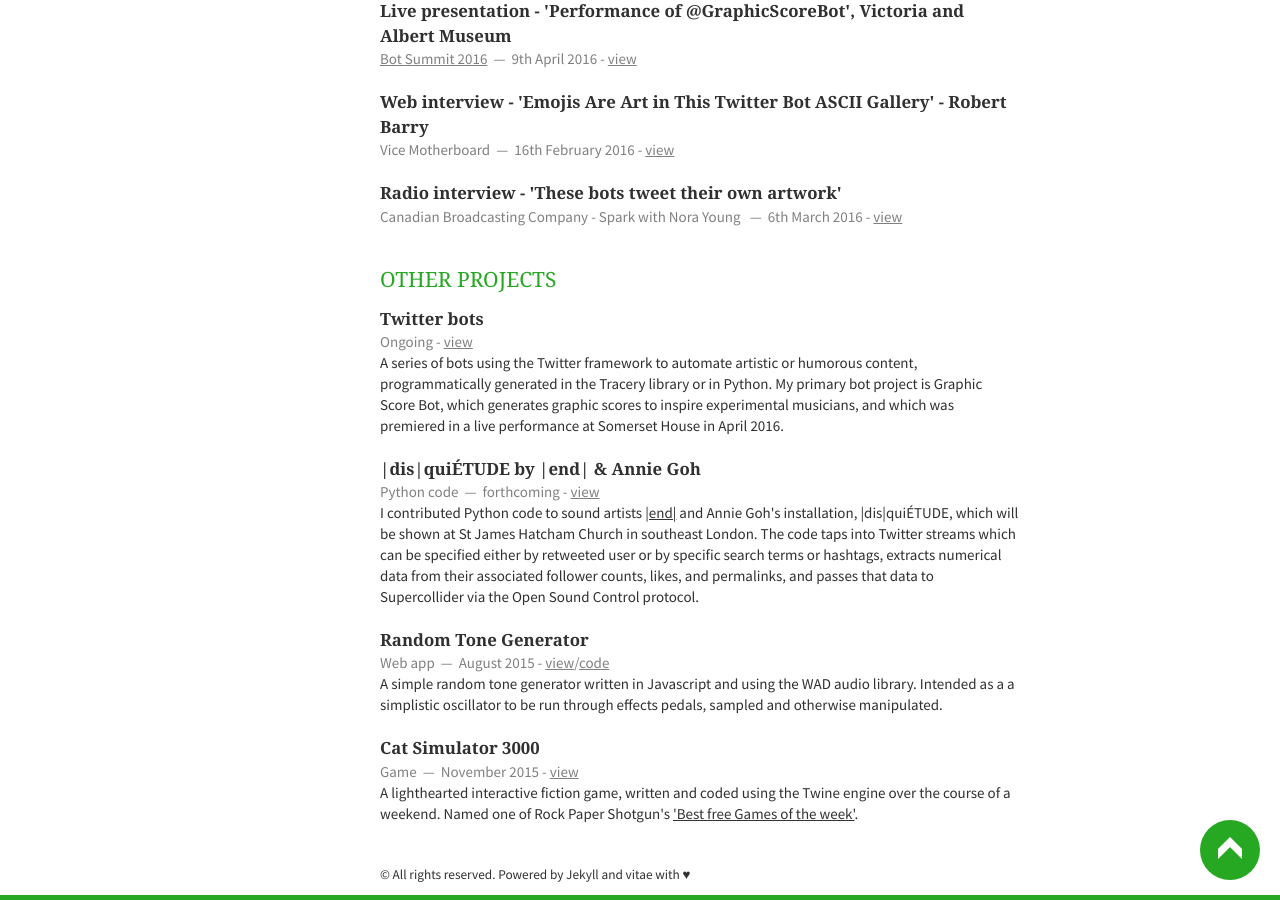
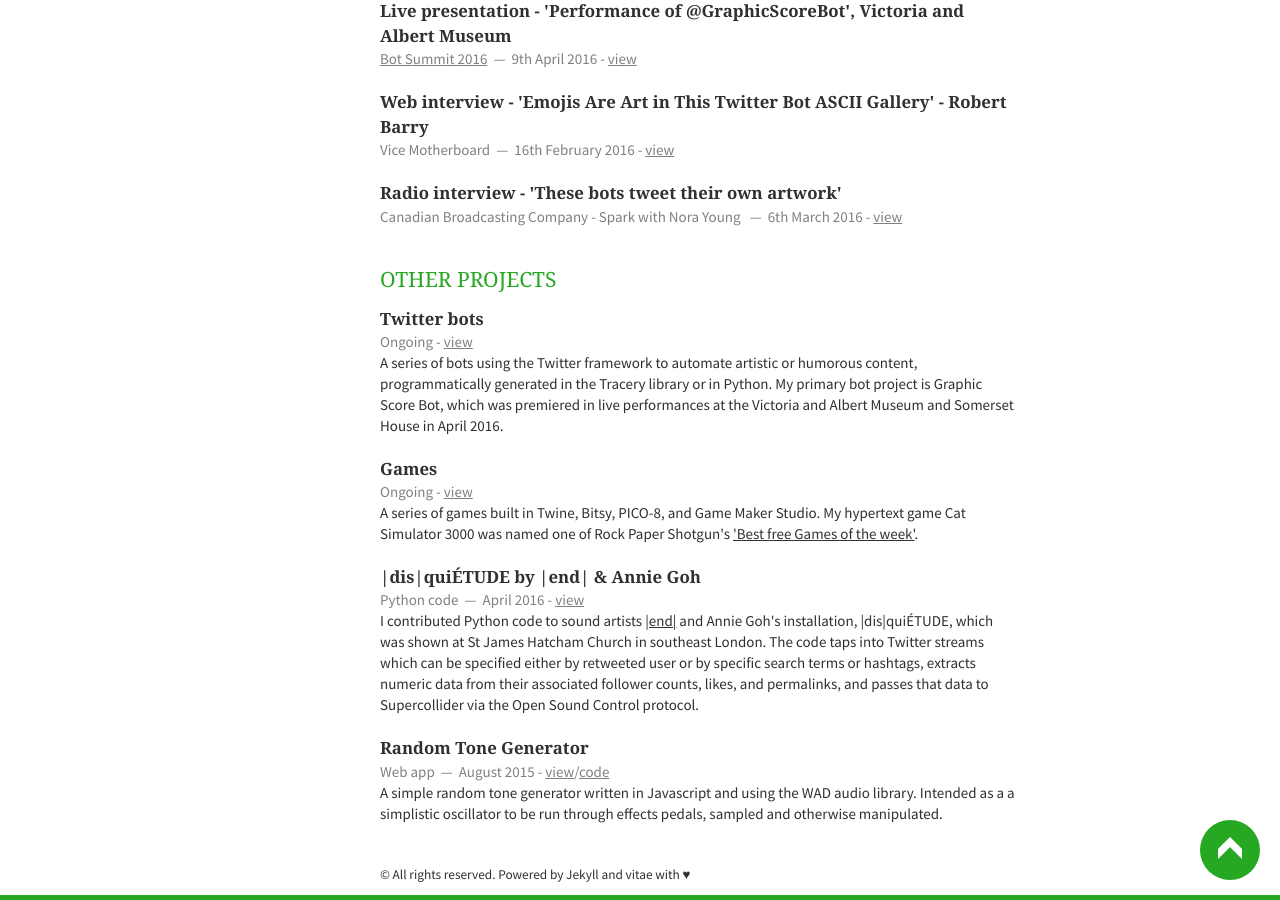
Before and after one commit to emmawinston/cv, a Jekyll site: the page built from index.html, in a window 1280 px wide and 900 px high, scrolled down 2803 px. Built offline with Jekyll 4.4.1, drawn with Linux system fonts in a browser that asks for light colours; nearby versions of some CDN libraries; Markdown is read by kramdown in place of the engine named in the settings; the list of posts is cut into pages by our own code.

Commit message:
update cv

```diff
--- a/_includes/other.html
+++ b/_includes/other.html
@@ -6,16 +6,25 @@
             <span><time>Ongoing</time> - <a href="https://twitter.com/deer_ful/lists/deerful-s-friendly-bots">view</a></span>
         </header>
         <p>
-            A series of bots using the Twitter framework to automate artistic or humorous content, programmatically generated in the Tracery library or in Python. My primary bot project is Graphic Score Bot, which generates graphic scores to inspire experimental musicians, and which was premiered in a live performance at Somerset House in April 2016.
+            A series of bots using the Twitter framework to automate artistic or humorous content, programmatically generated in the Tracery library or in Python. My primary bot project is Graphic Score Bot, which was premiered in live performances at the Victoria and Albert Museum and Somerset House in April 2016.
+        </p>
+    </article>
+    <article>
+        <header>
+            <h1>Games</h1>
+            <span><time>Ongoing</time> - <a href="http://deerful.itch.io">view</a></span>
+        </header>
+        <p>
+            A series of games built in Twine, Bitsy, PICO-8, and Game Maker Studio. My hypertext game Cat Simulator 3000 was named one of Rock Paper Shotgun's <a href="http://www.rockpapershotgun.com/2015/12/12/best-free-games-of-the-week-7/">'Best free Games of the week'</a>.
         </p>
     </article>
     <article>
         <header>
             <h1>|dis|quiÉTUDE by |end| &amp; Annie Goh </h1>
-            <span><address>Python code</address><time>forthcoming</time> - <a href="https://www.facebook.com/events/486415328218174/">view</a></span>
+            <span><address>Python code</address><time>April 2016</time> - <a href="https://www.facebook.com/events/486415328218174/">view</a></span>
         </header>
         <p>
-            I contributed Python code to sound artists <a href="http://lendl.ca/">|end|</a> and Annie Goh's installation, |dis|quiÉTUDE, which will be shown at St James Hatcham Church in southeast London. The code taps into Twitter streams which can be specified either by retweeted user or by specific search terms or hashtags, extracts numerical data from their associated follower counts, likes, and permalinks, and passes that data to Supercollider via the Open Sound Control protocol.
+            I contributed Python code to sound artists <a href="http://lendl.ca/">|end|</a> and Annie Goh's installation, |dis|quiÉTUDE, which was shown at St James Hatcham Church in southeast London. The code taps into Twitter streams which can be specified either by retweeted user or by specific search terms or hashtags, extracts numeric data from their associated follower counts, likes, and permalinks, and passes that data to Supercollider via the Open Sound Control protocol.
         </p>
     </article>
     <article>
@@ -27,13 +36,4 @@
             A simple random tone generator written in Javascript and using the WAD audio library. Intended as a a simplistic oscillator to be run through effects pedals, sampled and otherwise manipulated.
         </p>
     </article>
-    <article>
-        <header>
-            <h1>Cat Simulator 3000</h1>
-            <span><address>Game</address><time>November 2015</time> - <a href="http://deerful.itch.io/cat-simulator-3000">view</a></span>
-        </header>
-        <p>
-            A lighthearted interactive fiction game, written and coded using the Twine engine over the course of a weekend. Named one of Rock Paper Shotgun's <a href="http://www.rockpapershotgun.com/2015/12/12/best-free-games-of-the-week-7/">'Best free Games of the week'</a>.
-        </p>
-    </article>
 </section>
```
